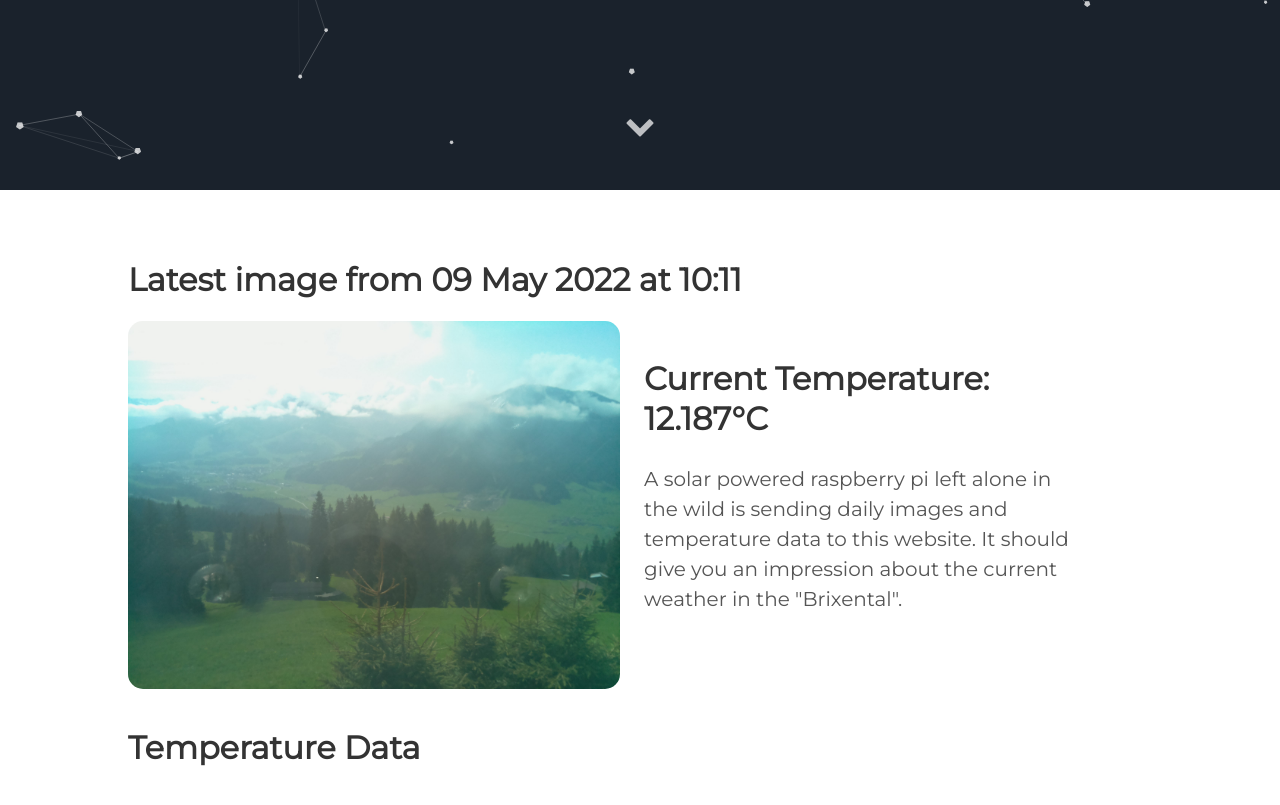
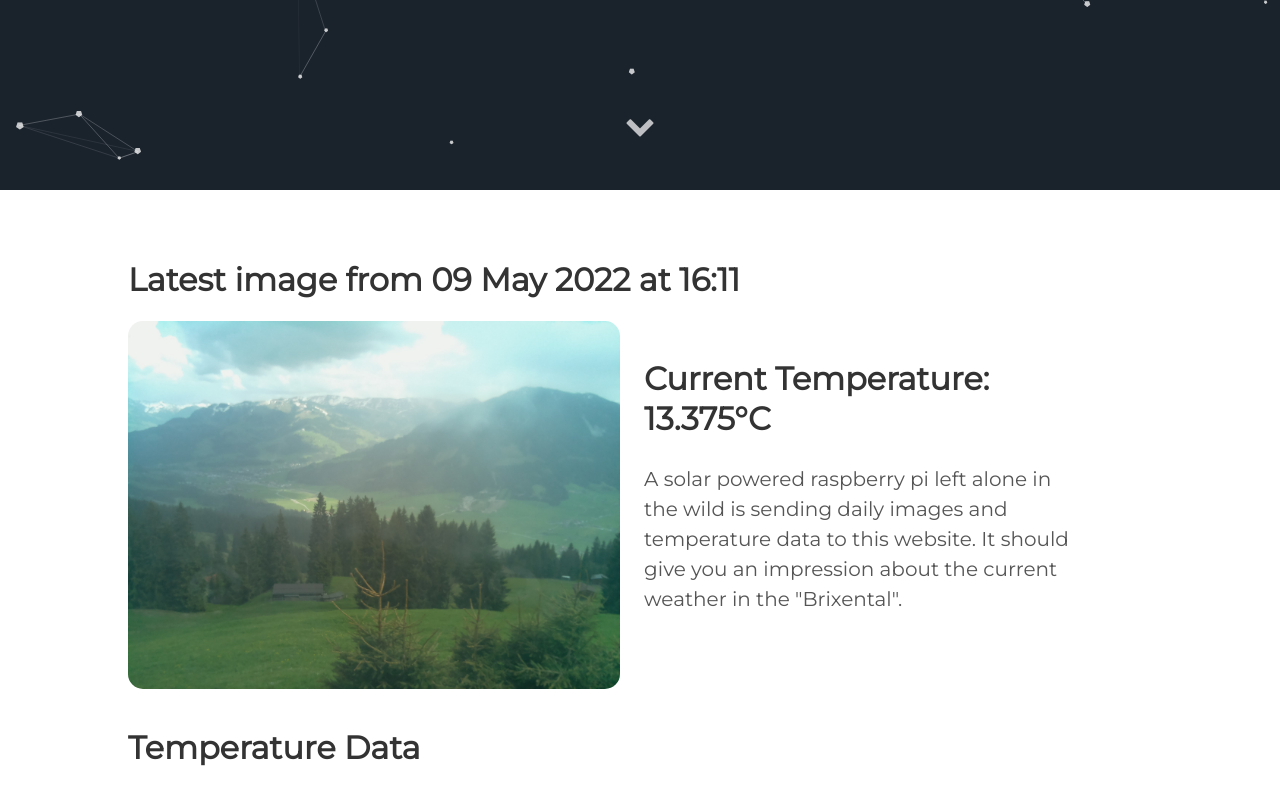
Before and after one commit to vektorious/vektorious.github.io, a Jekyll site: the page built from resources/huette.md, in a window 1280 px wide and 900 px high, scrolled down 710 px. Shown: the top 805 px of the window. Built offline with Jekyll 4.4.1, drawn with Linux system fonts in a browser that asks for light colours.

Commit message:
I'm a bot beep boop

```diff
--- a/resources/huette.md
+++ b/resources/huette.md
@@ -6,13 +6,13 @@ image: '/assets/img/'
 description: 'Live image from the Austrian alps'
 twitter_text: ' '
 ---
-## Latest image from 09 May 2022 at 10:11
+## Latest image from 09 May 2022 at 16:11
 <div class="huette">
   <div class="huette-image">
     <img src="{{ "/assets/img/huette.jpg" | prepend: site.baseurl }}">
   </div>
   <div class="huette-text">
-        <h2>Current Temperature: 12.187°C</h2>
+        <h2>Current Temperature: 13.375°C</h2>
         <p>A solar powered raspberry pi left alone in the wild is sending daily images and temperature data to this website. It should give you an impression about the current weather in the "Brixental".</p>
 
   </div>
```
Also changed, not shown: rpi-script/2022-05-09_160954.txt (renamed from rpi-script/2022-05-09_100938.txt, +5 -5 lines), rpi-script/huette.md (+2 -2 lines), assets/img/huette.jpg, assets/img/temp_plot.png, rpi-script/temp_plot.png, 1 other file.
